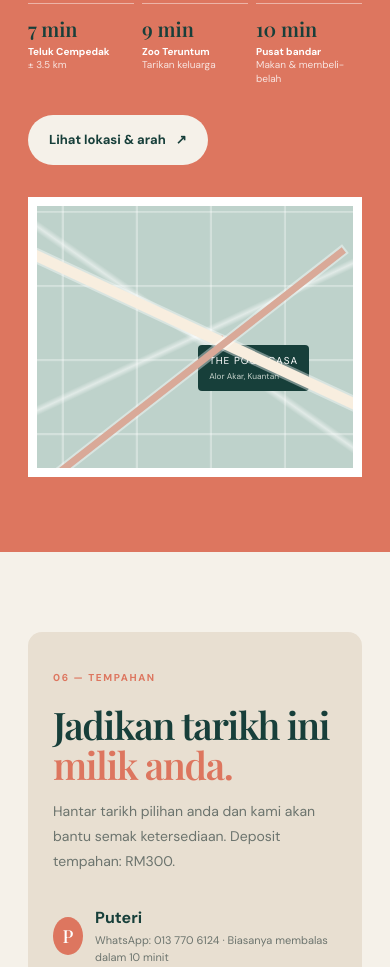
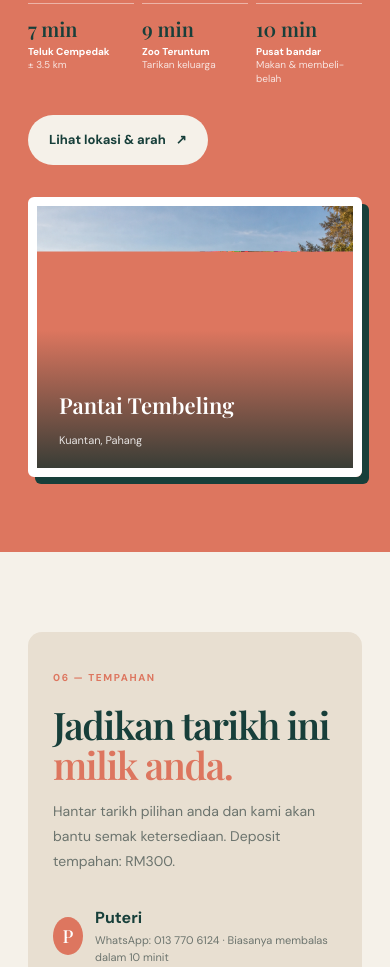
Before and after one commit to carmail98/the-pool-casa, a plain HTML site: page index.html in a window 390 px wide. Shown: the part 5017-5984 px from the top of the page. Drawn offline with nearby package versions, Linux system fonts and the light colour scheme.

Commit message:
Replace location map with Tembeling Beach visual

```diff
--- a/index.html
+++ b/index.html
@@ -41,7 +41,7 @@
 
       <section class="amenities-section wrap" id="amenities"><div class="section-label">04 — KEMUDAHAN</div><div class="amenities-grid"><div><h2>Semua yang anda<br /><em>perlukan untuk santai.</em></h2><p class="muted">Tak perlu fikir banyak. Kami sediakan asas yang lengkap supaya anda boleh fokus pada perkara paling penting: masa bersama.</p></div><div class="amenities-list"><div><span>01</span><strong>Private swimming pool</strong><small>Kolam luar persendirian dengan ruang santai</small></div><div><span>02</span><strong>4 bilik Queen + 2 katil angin</strong><small>Hawa dingin penuh untuk 8–14 tetamu</small></div><div><span>03</span><strong>Dapur &amp; kelengkapan asas</strong><small>Toiletries, iron, towel, BBQ dan Wi-Fi</small></div><div><span>04</span><strong>Parking &amp; ruang keluarga</strong><small>Ruang tamu aircond dan parking sehingga 4 kereta</small></div></div></div></section>
 
-      <section class="location-section" id="location"><div class="wrap location-grid"><div><div class="section-label">05 — LOKASI</div><h2>Tenang untuk berehat.<br /><em>Dekat untuk diterokai.</em></h2><p>The Pool Casa berada di Alor Akar — kawasan kejiranan yang tenang, tetapi dekat dengan tarikan utama Kuantan. Anda tidak perlu memilih antara privasi dan kemudahan.</p><div class="nearby-list"><div><strong>7 min</strong><span>Teluk Cempedak<br /><small>± 3.5 km</small></span></div><div><strong>9 min</strong><span>Zoo Teruntum<br /><small>Tarikan keluarga</small></span></div><div><strong>10 min</strong><span>Pusat bandar<br /><small>Makan &amp; membeli-belah</small></span></div></div><a class="button button-light" href="https://maps.google.com/?q=The+Pool+Casa+Kuantan" target="_blank" rel="noreferrer">Lihat lokasi &amp; arah <span>↗</span></a></div><div class="map-card"><div class="map-grid-lines"></div><div class="map-pin">⌖</div><div class="map-label">THE POOL CASA<br /><small>Alor Akar, Kuantan</small></div><div class="map-road road-one"></div><div class="map-road road-two"></div></div></div></section>
+      <section class="location-section" id="location"><div class="wrap location-grid"><div><div class="section-label">05 — LOKASI</div><h2>Tenang untuk berehat.<br /><em>Dekat untuk diterokai.</em></h2><p>The Pool Casa berada di Alor Akar — kawasan kejiranan yang tenang, tetapi dekat dengan tarikan utama Kuantan. Anda tidak perlu memilih antara privasi dan kemudahan.</p><div class="nearby-list"><div><strong>7 min</strong><span>Teluk Cempedak<br /><small>± 3.5 km</small></span></div><div><strong>9 min</strong><span>Zoo Teruntum<br /><small>Tarikan keluarga</small></span></div><div><strong>10 min</strong><span>Pusat bandar<br /><small>Makan &amp; membeli-belah</small></span></div></div><a class="button button-light" href="https://maps.google.com/?q=The+Pool+Casa+Kuantan" target="_blank" rel="noreferrer">Lihat lokasi &amp; arah <span>↗</span></a></div><div class="location-beach"><img src="public/images/tembeling-beach.png" alt="Pantai Tembeling, Kuantan" /><span>Pantai Tembeling<br /><small>Kuantan, Pahang</small></span></div></div></section>
 
       <section class="booking-section wrap" id="book"><div class="booking-card"><div><div class="section-label">06 — TEMPAHAN</div><h2>Jadikan tarikh ini<br /><em>milik anda.</em></h2><p>Hantar tarikh pilihan anda dan kami akan bantu semak ketersediaan. Deposit tempahan: RM300.</p><div class="booking-contact"><span class="contact-avatar">P</span><span><strong>Puteri</strong><small>WhatsApp: 013 770 6124 · Biasanya membalas dalam 10 minit</small></span></div></div><form id="booking-form"><label>Tarikh check-in<input type="date" id="checkin" required /></label><label>Tarikh check-out<input type="date" id="checkout" required /></label><label>Bilangan tetamu<select id="guests"><option>2 tetamu</option><option>4 tetamu</option><option>6 tetamu</option><option>8 tetamu</option><option>10 tetamu</option><option>12 tetamu</option><option>14 tetamu</option></select></label><button class="button button-dark full" type="submit">Semak melalui WhatsApp <span>↗</span></button><small class="form-note">Anda akan dibawa ke WhatsApp untuk sambung perbualan.</small></form></div></section>
     </main>
--- a/location.css
+++ b/location.css
@@ -1 +1 @@
-.nearby-list{display:grid;grid-template-columns:repeat(3,1fr);gap:10px;margin:28px 0 30px}.nearby-list>div{border-top:1px solid rgba(255,255,255,.45);padding-top:11px;display:flex;flex-direction:column;gap:3px}.nearby-list strong{font:600 24px 'Playfair Display',serif;color:var(--ink)}.nearby-list span{font-size:11px;font-weight:700;line-height:1.35}.nearby-list small{font-size:10px;font-weight:400;opacity:.8}@media(max-width:760px){.nearby-list{gap:8px}.nearby-list strong{font-size:20px}.nearby-list span{font-size:10px}}
+.nearby-list{display:grid;grid-template-columns:repeat(3,1fr);gap:10px;margin:28px 0 30px}.nearby-list>div{border-top:1px solid rgba(255,255,255,.45);padding-top:11px;display:flex;flex-direction:column;gap:3px}.nearby-list strong{font:600 24px 'Playfair Display',serif;color:var(--ink)}.nearby-list span{font-size:11px;font-weight:700;line-height:1.35}.nearby-list small{font-size:10px;font-weight:400;opacity:.8}.location-beach{height:360px;position:relative;overflow:hidden;border:9px solid #fff;border-radius:6px;box-shadow:12px 12px 0 var(--ink)}.location-beach img{width:100%;height:100%;display:block;object-fit:cover}.location-beach>span{position:absolute;bottom:0;left:0;right:0;padding:60px 22px 18px;color:#fff;font:600 22px 'Playfair Display',serif;background:linear-gradient(transparent,#102f2ccc)}.location-beach small{font:11px 'DM Sans',sans-serif;opacity:.85}@media(max-width:760px){.nearby-list{gap:8px}.nearby-list strong{font-size:20px}.nearby-list span{font-size:10px}.location-beach{height:280px;box-shadow:7px 7px 0 var(--ink)}}
```
Also changed, not shown: public/images/tembeling-beach.png (added), vercel.json.
